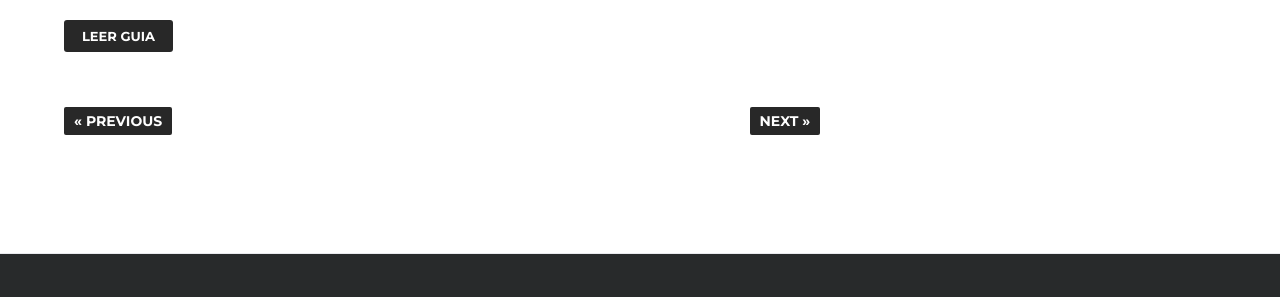
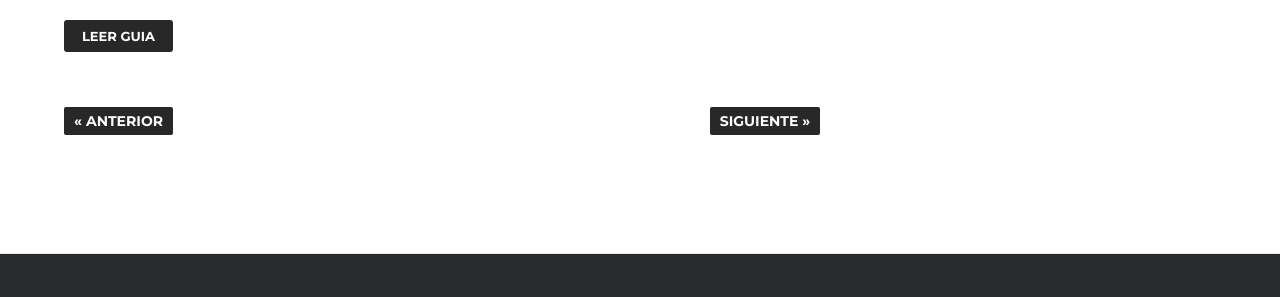
Before and after one commit to ACast59/GW2Guias, a Jekyll site: the page built from index.html, in a window 1280 px wide. Shown: the part 1634-1931 px from the top of the page. Built offline with Jekyll 4.4.1, drawn with Linux system fonts in a browser that asks for light colours; the list of posts is cut into pages by our own code.

Commit message:
Update index.html

```diff
--- a/index.html
+++ b/index.html
@@ -89,24 +89,24 @@ layout: default
             {% if paginator.previous_page %}
             <div class="align-left">
               <a href="{{ site.url }}{{ paginator.previous_page_path }}" class="previous">
-                &#171; Previous
+                &#171; Anterior
               </a>
             </div>
             {% else %}
             <div class="align-left">
-              <span class="previous">&#171; Previous</span>
+              <span class="previous">&#171; Anterior</span>
             </div>
             {% endif %}
 
             {% if paginator.next_page %}
             <div class="align-right">
               <a href="{{ site.url }}{{ paginator.next_page_path }}" class="next">
-                Next &#187;
+                Siguiente &#187;
               </a>
             </div>
             {% else %}
             <div class="align-right">
-              <span class="next">Next &#187;</span>
+              <span class="next">Siguiente &#187;</span>
             </div>
             {% endif %}
           </div>
```
